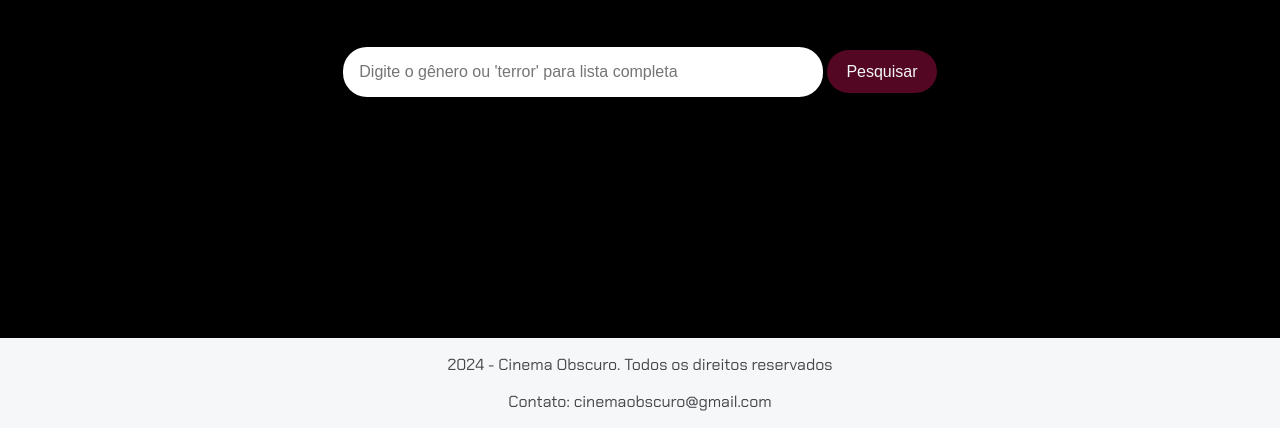
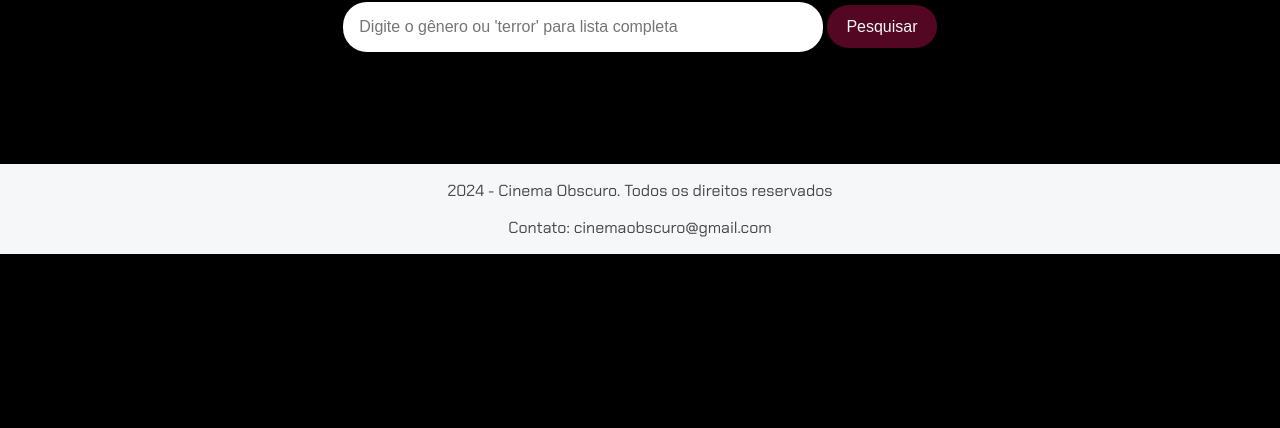
Before and after one commit to vicxies/CineObscuro, a plain HTML site: page index.html in a window 1280 px wide. Shown: the part 372-800 px from the top of the page. Drawn offline with Linux system fonts and the light colour scheme; a web font is replaced by a local one.

Commit message:
Update styles.css

```diff
--- a/styles.css
+++ b/styles.css
@@ -128,7 +128,7 @@ footer {
     text-align: center; /* Alinha o texto ao centro */
     padding: 0; /* Espaçamento interno */
     width: 100%; /* Largura total da página */
-    position: absolute; /* Posiciona o rodapé */
+    /* position: absolute; /* Posiciona o rodapé */
     bottom: 0; /* Alinha ao fundo da página */
     font-size: 1rem; /* Tamanho da fonte */
 }
```
